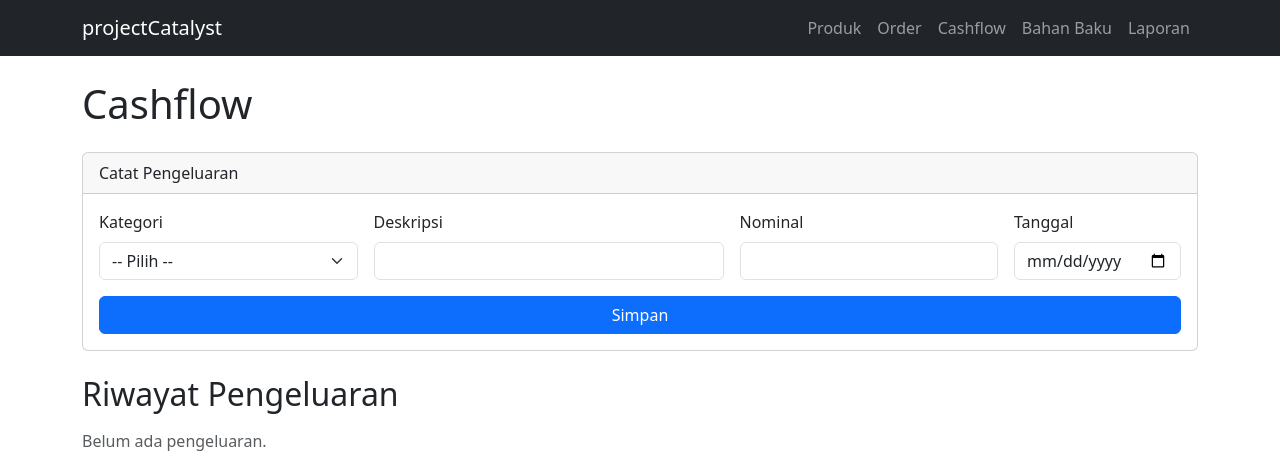
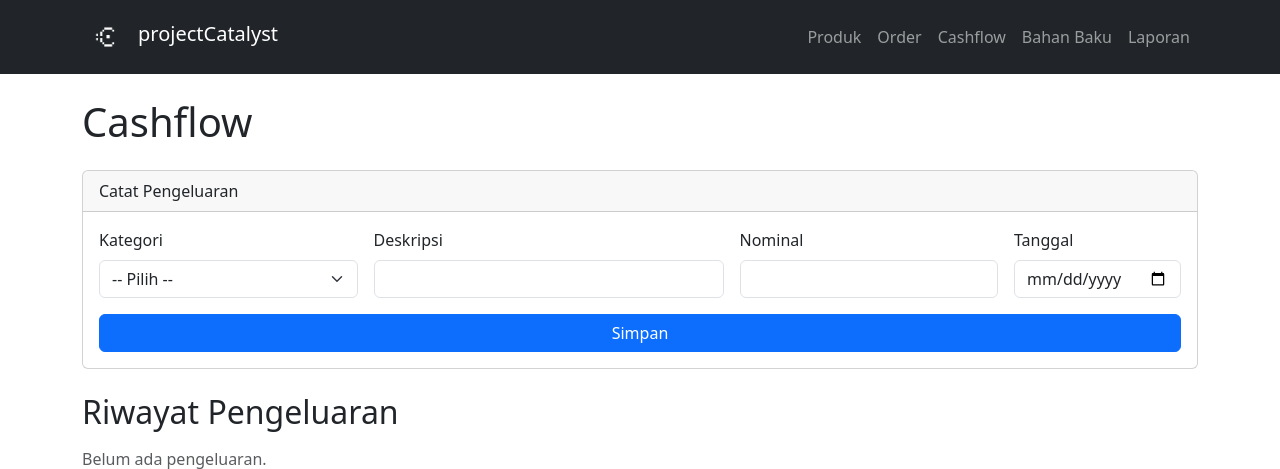
Before and after one commit to AkioTrya/ProjectCatalyst, a Flask app: page /cashflow in a window 1280 px wide. Shown: the top 469 px of the page. Run offline with Flask 3, Linux system fonts and the light colour scheme; data that the repository does not hold is empty; some libraries are stand-ins or nearby versions.

Commit message:
added logo and fixed minor issues

```diff
--- a/templates/base.html
+++ b/templates/base.html
@@ -84,7 +84,10 @@
 
 <nav class="navbar navbar-expand-lg navbar-dark bg-dark">
     <div class="container">
-        <a class="navbar-brand" href="/">projectCatalyst</a>
+        <a class="navbar-brand d-flex align-items-center gap-2" href="/">
+            <img src="/static/logo.png" height="48" width="48" style="vertical-align: middle">
+            <span style="margin-bottom: 6px">projectCatalyst</span>
+        </a>
         <button class="navbar-toggler" type="button" data-bs-toggle="collapse" data-bs-target="#navmenu">
             <span class="navbar-toggler-icon"></span>
         </button>
```
Also changed, not shown: static/logo.png (added).
